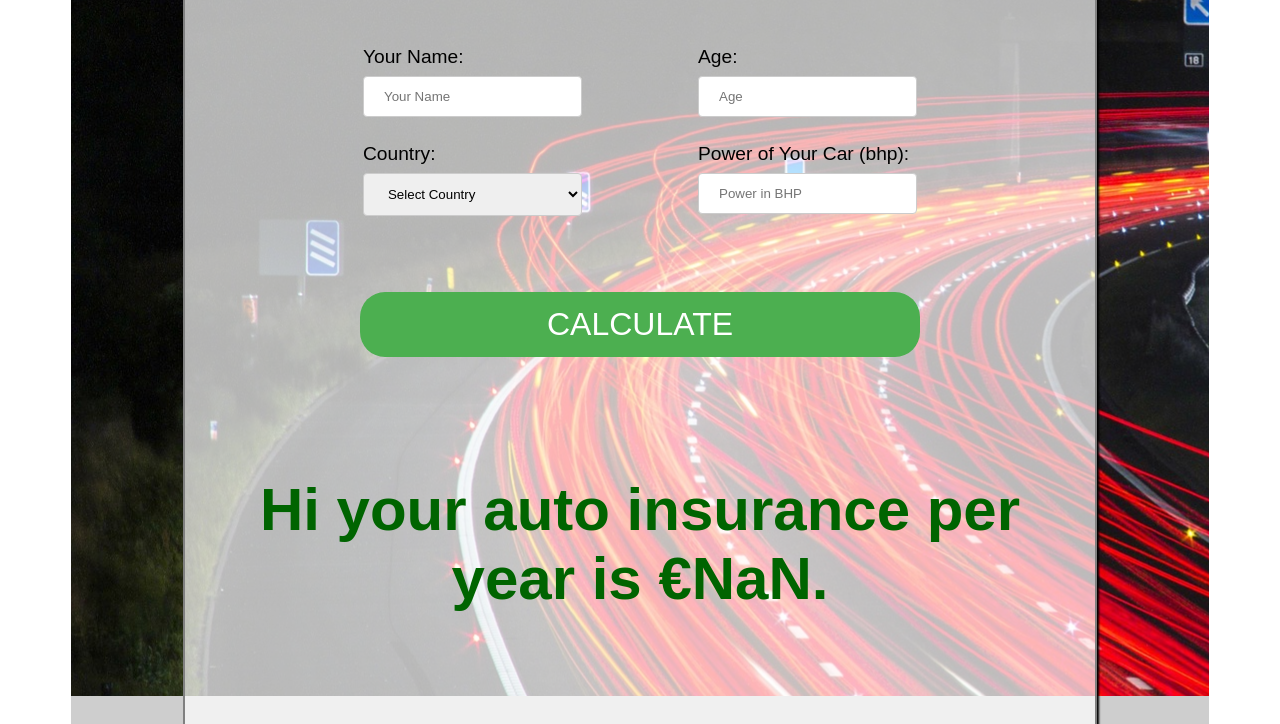
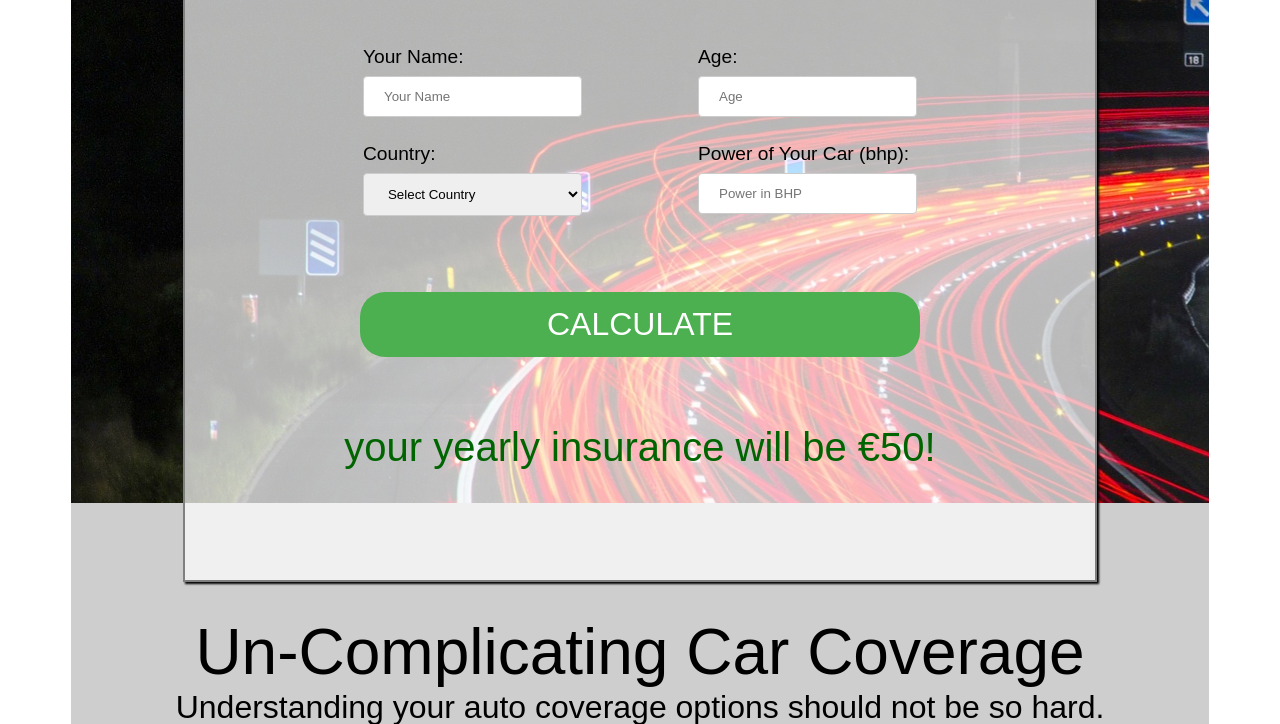
Before and after one commit to jamieslaats/FSWD60-SLAATS-CodeReview-03, a plain HTML site: page index.html in a window 1280 px wide. Both pictures are taken after a click on the button "CALCULATE". Shown: the part 599-1323 px from the top of the page. Drawn offline with Linux system fonts and the light colour scheme.

Commit message:
update of javascript now fully working.

```diff
--- a/index.html
+++ b/index.html
@@ -60,7 +60,7 @@
 													<input type="text" name="bhp" id="bhp" placeholder="Power in BHP"></br>
 												</div>
 											</div>
-											<div id="calculatebutton"><input id="calcBtn" type="button" name="calculate" onClick="processFormData()" value="CALCULATE">
+											<div id="calculatebutton"><input id="calcBtn" type="button" name="calculate" value="CALCULATE">
 											</div>
 										</div>
 									<div id="resultoutput"></div>
--- a/js/carinsurance.js
+++ b/js/carinsurance.js
@@ -6,53 +6,64 @@
 	var activeDate = ("Todays Date: "+ day + "." + month + "." + year);
 	document.getElementById('todaysdate').innerHTML = activeDate;*/
 
-function processFormData() {
+function calculateMyInsurance(formFirstLastName,formAge,formBhp,formCountry) {
 
-	var formFirstLastName = document.getElementById("firstlastname");
-	var name = formFirstLastName.value;
-	var formAge = document.getElementById("age");
-	var age = formAge.value;
-	var formBhp = document.getElementById("bhp");
-	var horsePower = formBhp.value;
+	var formFirstLastName = document.getElementById("firstlastname").value;
+	console.log(formFirstLastName);
+	var formAge = Number(document.getElementById("age").value);
+	console.log(formAge);
+	var formBhp = Number(document.getElementById("bhp").value);
+	console.log(formBhp);
+	var formCountry = document.getElementById("country").value;
+	console.log(formCountry);
 
-	var selected_index = myForm.elements["country"].selectedIndex;
+		if (formCountry == "Austria") {
+			document.getElementById("resultoutput").innerHTML = formFirstLastName + " your yearly insurance will be €" + Math.floor(formBhp*100/formAge+50) + "!"
 
-	console.log(selected_index);
+		} else if (formCountry == "Hungary") {
+			document.getElementById("resultoutput").innerHTML = formFirstLastName + " your yearly insurance will be €" + Math.floor(formBhp*120/formAge+100) + "!"
 
-	if(selected_index = [1]) {
-			var insurance = Math.round(Number(horsePower)*100/Number(age)+50);
-
-	}
-	else if (selected_index = [2]) {
-			var insurance = Math.round(Number(horsePower)*120/Number(age)+100);
-	}
-	else if (selected_index = [3]) {
-			var insurance = Math.round(Number(horsePower)*150/(Number(age)+3)+50);
+		} else {
+			document.getElementById("resultoutput").innerHTML = formFirstLastName + " your yearly insurance will be €" + Math.floor(formBhp*150/(formAge+3)+50) + "!"
+		}
 	}
 
-	document.getElementById("resultoutput").innerHTML = "<h2> Hi " + name + " your auto insurance per year is €" + insurance + ".</h2>";
-	console.log("Hi " + name + "your auto insurance is per year €" + insurance + "!");
-}
-
-/*function calculateInsurancePerCountry(horse_power,age,country) {
- 	var austria = Math.round(horse_power*100/age+50);
- 	var hungary = Math.round(horse_power*120/age+100);
- 	var greece = Math.round(horse_power*150/(age+3)+50);
- 	var country = [austria, hungary, greece];
- 	return country
-
- 	var insurance = calculateInsurancePerCountry(horsePower,age);
-	console.log(insurance);
- } */
+	document.getElementById("calcBtn").addEventListener("click", calculateMyInsurance, false);
 
 
 
-	/*var allFormData = processFormData();
-	console.log(allFormData);
+
+/* TRY OF CALCULATE INSURANCE BY COUNTRY AND WOULDN"T WORK with the BELOW??? */
+/*	function calculateInsurancePerCountry(horse_power,age) {
+
+	var formFirstLastName = document.getElementById("firstlastname").value;
+	console.log(formFirstLastName);
+	var formAge = Number(document.getElementById("age").value);
+	console.log(formAge);
+	var formBhp = Number(document.getElementById("bhp").value);
+	console.log(formBhp);
+	var formCountry = document.getElementById("country").value;
+	console.log(formCountry);
 
 
- 	var m = document.getElementById("calcBtn");
-	m.addEventListener('submit',processFormData(), false);
+	var austria = Math.round(formBhp*100/formAge+50);
+ 	var hungary = Math.round(formBhp*120/formAge+100);
+ 	var greece = Math.round(formBhp*150/(formAge+3)+50);
+ 	var country = [austria, hungary, greece];
+ 	return country
+ 	console.log(country);
 
- 	document.getElementById("resultoutput").innerHTML = "Congratulations your insurance will be: <br> €" + insurance[0] + " per year!";
-*/
+	var insurance = calculateInsurancePerCountry(formBhp,formAge);
+	console.log(insurance);
+
+ 	if (formCountry == "Austria") {
+		document.getElementById("resultoutput").innerHTML = "Dear " + formFirstLastName + " your yearly insurance will be € " + country[0] + " !";
+
+	}else if (formCountry = "Hungary") {
+		document.getElementById("resultoutput").innerHTML = "Dear " + formFirstLastName + " your yearly insurance will be € " + country[1] + " !";
+
+	}else {
+		document.getElementById("resultoutput").innerHTML = "Dear " + formFirstLastName + " your yearly insurance will be € " + country[2] + " !";
+	}
+}
+		document.getElementById("calcBtn").addEventListener("click", calculateInsurancePerCountry, false);*/
```
